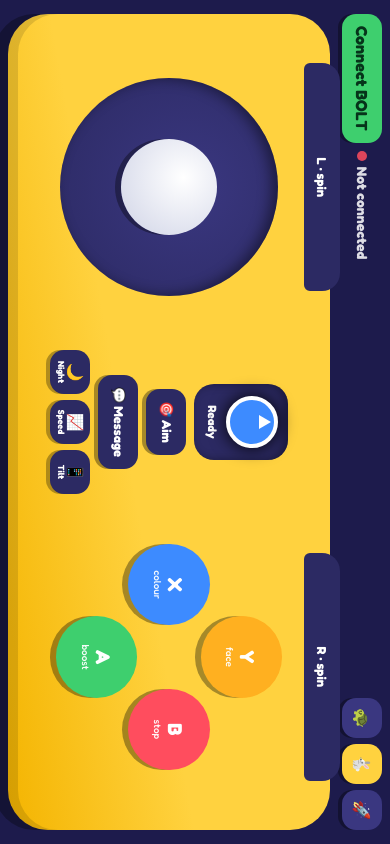
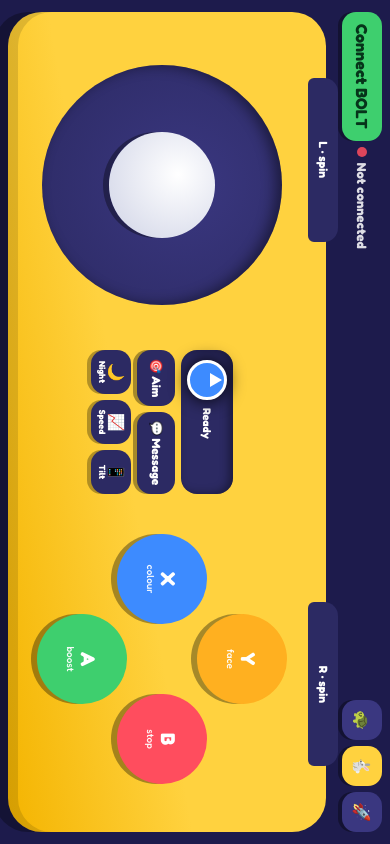
Before and after one commit to artalat/sphero, a plain HTML site: page index.html in a window 390 px wide. Drawn offline with Linux system fonts and the light colour scheme.

Commit message:
Improve iPhone upright layout: fix safe areas, compact middle, bigger sticks
- Map safe-area insets to the right edges of the rotated controller so it no longer hides under the Dynamic Island
- Lay out the middle cluster as a compact grid so it stops crowding the stick and buttons
- Size the stick and ABXY to the space that is actually free, and slim down the shoulder buttons
- Rotate toasts to match the turned controller

Co-Authored-By: Claude Opus 5.5 <noreply@anthropic.com>
Claude-Session: https://claude.ai/code/session_01SmVSaqe85Yg9BbTKC3GccZ

```diff
--- a/index.html
+++ b/index.html
@@ -103,7 +103,8 @@ input[type=text]{font:inherit;font-size:18px;width:100%;padding:10px 12px;border
 /* iPhone / small phones held upright: turn the whole controller sideways so it is always landscape */
 @media (orientation:portrait) and (max-width:600px){
   .wrap{position:fixed;top:0;left:0;width:100vh;width:100dvh;height:100vw;max-width:none;margin:0;transform-origin:top left;transform:rotate(90deg) translateY(-100%);
-    padding:max(8px,env(safe-area-inset-left)) max(14px,env(safe-area-inset-top)) max(8px,env(safe-area-inset-right)) max(14px,env(safe-area-inset-bottom))}
+    /* rotated 90deg clockwise: local top=screen right, local right=screen bottom, local bottom=screen left, local left=screen top */
+    padding:max(8px,env(safe-area-inset-right)) max(12px,env(safe-area-inset-bottom)) max(8px,env(safe-area-inset-left)) max(12px,env(safe-area-inset-top))}
   .card{position:fixed;left:50%;top:50%;transform:translate(-50%,-50%) rotate(90deg);width:min(420px,90vh);max-height:94vw;overflow:auto}
 }
 @media (orientation:portrait) and (max-width:600px){
@@ -150,6 +151,23 @@ input[type=text]{font:inherit;font-size:18px;width:100%;padding:10px 12px;border
 .auto{margin-bottom:12px;background:var(--x)!important}
 @media (min-width:700px) and (min-height:600px){.tog{width:64px;min-height:58px;font-size:22px}.tog small{font-size:12px}}
 @media (max-height:500px) and (orientation:landscape),(orientation:portrait) and (max-width:600px){.tog{width:44px;min-height:40px;font-size:15px}.tog small{font-size:9px}.auto{margin-bottom:6px}}
+/* iPhone upright (controller turned sideways): compact middle, slimmer shoulders, sticks sized to the real space */
+@media (orientation:portrait) and (max-width:600px){
+  .top{gap:6px}
+  .status{font-size:13px;white-space:nowrap;overflow:hidden;text-overflow:ellipsis}
+  .shell{margin-top:16px;padding:22px 14px 12px;border-radius:34px;gap:6px}
+  .shoulder{width:20%;height:30px;top:-12px;font-size:12px;border-radius:14px 14px 6px 6px}
+  .sl{left:8%}.sr{right:8%}
+  .stick{width:clamp(110px,min(calc((100dvh - 290px)/2),calc(100vw - 150px)),240px)!important}
+  .abxy{width:clamp(120px,min(calc((100dvh - 270px)/2),calc(100vw - 140px)),250px)!important}
+  .mid{display:grid;grid-template-columns:auto auto;gap:6px;justify-items:stretch;align-items:center}
+  .mid>.screen{grid-column:1/3;flex-direction:row;padding:6px 10px;gap:8px;border-radius:16px}
+  .mid>.togs{grid-column:1/3;justify-content:center}
+  .mid>.small{min-height:38px;padding:6px 8px;font-size:12px}
+  .swatch{width:40px!important;height:40px!important;border-width:3px}
+  .readout{font-size:11px}
+  .toast{left:auto;right:auto;bottom:auto;top:50%;left:max(16px,env(safe-area-inset-left));transform:translate(-30%,-50%) rotate(90deg);max-width:80vh}
+}
 @media (prefers-reduced-motion:reduce){*{transition:none!important}}
 </style>
 </head>
```
